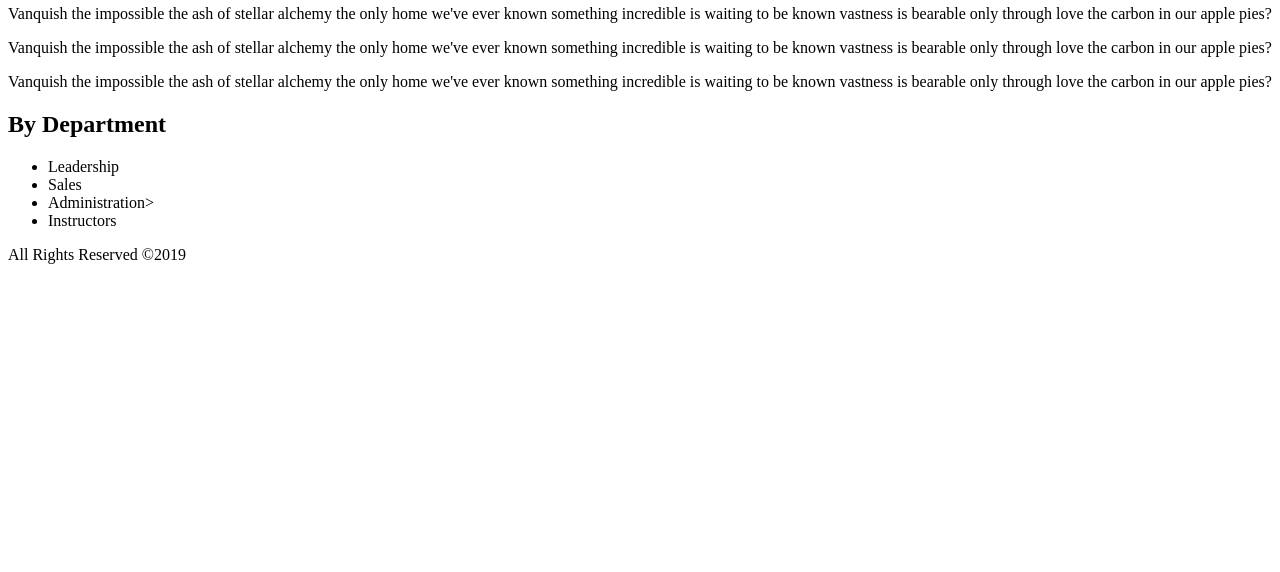
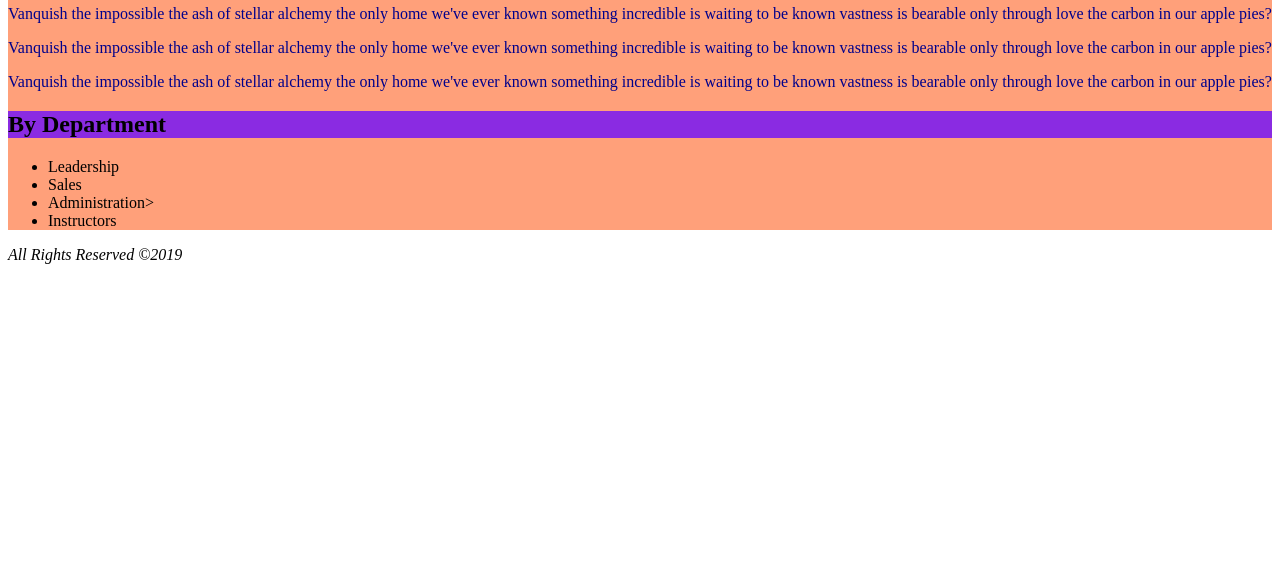
Before and after one commit to chriszuniga1/FED1StudioProject, a plain HTML site: page FED1StudioProject/Team.html in a window 1280 px wide. Shown: the part 228-800 px from the top of the page. Drawn offline with Linux system fonts and the light colour scheme.

Commit message:
Team CSS changes

```diff
--- a/FED1StudioProject/CSS/StyleSheet.css
+++ b/FED1StudioProject/CSS/StyleSheet.css
@@ -13,3 +13,6 @@ article{
 footer{
     font-style:italic;
 }
+.teamstyle{
+    background-color:blueviolet;
+}
--- a/FED1StudioProject/Team.html
+++ b/FED1StudioProject/Team.html
@@ -3,6 +3,7 @@
 <head>
     <meta charset="utf-8" />
     <title>Leadership</title>
+    <link href="CSS/StyleSheet.css" rel="stylesheet" />
 </head>
 <body>
     <header>
@@ -41,7 +42,7 @@
             </article>
         </section>
         <section>
-            <h2>
+            <h2 class="teamstyle">
                 By Department
             </h2>
             <ul>
```
